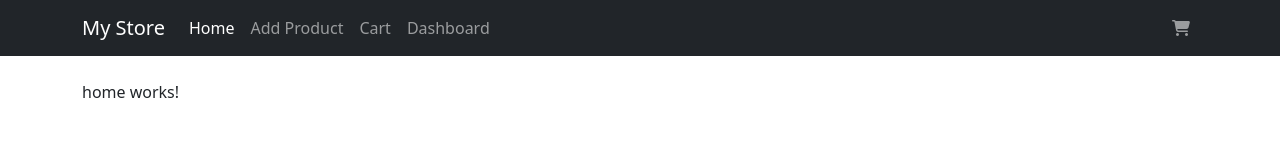
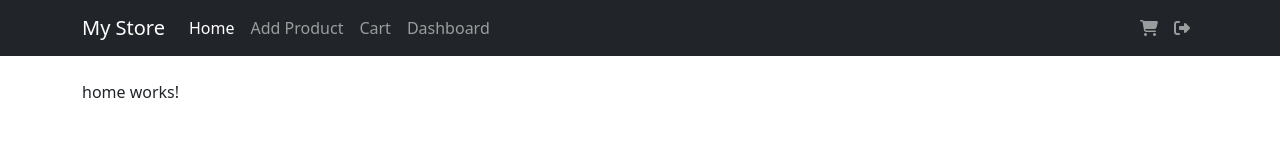
Before and after one commit to MoizRazaBhutta/mini-shopping-app, an Angular app: page / in a window 1280 px wide. Shown: the top 160 px of the page. Built offline with nearby package versions, Linux system fonts and the light colour scheme.

Commit message:
Logout strategy

```diff
--- a/src/app/app.component.html
+++ b/src/app/app.component.html
@@ -36,6 +36,11 @@
             </span>
           </a>
         </li>
+        <li class="nav-item">
+          <a class="nav-link" (click)="logout()">
+            <i class="fas fa-sign-out-alt"></i>
+          </a>
+        </li>
       </ul>
     </div>
   </div>
--- a/src/app/app.component.ts
+++ b/src/app/app.component.ts
@@ -1,5 +1,6 @@
 import { Component, OnInit } from '@angular/core';
 import { CartService } from './services/cart.service';
+import { Router } from '@angular/router';
 
 @Component({
   selector: 'app-root',
@@ -8,10 +9,19 @@ import { CartService } from './services/cart.service';
 })
 export class AppComponent implements OnInit {
   cartItemCount = 0;
-  constructor(private cartService: CartService) {}
+  constructor(private cartService: CartService,private router: Router) {}
   ngOnInit() {
     this.cartService.cartCount$.subscribe((count) => {
       this.cartItemCount = count
     })
   }
+
+  logout() {
+    localStorage.removeItem('username');
+    localStorage.removeItem('email');
+    // localStorage.removeItem('cartItemCount');
+    this.cartService.cartCount.next(0);
+    this.router.navigate(['/login']);
+  }
+
 }
```
